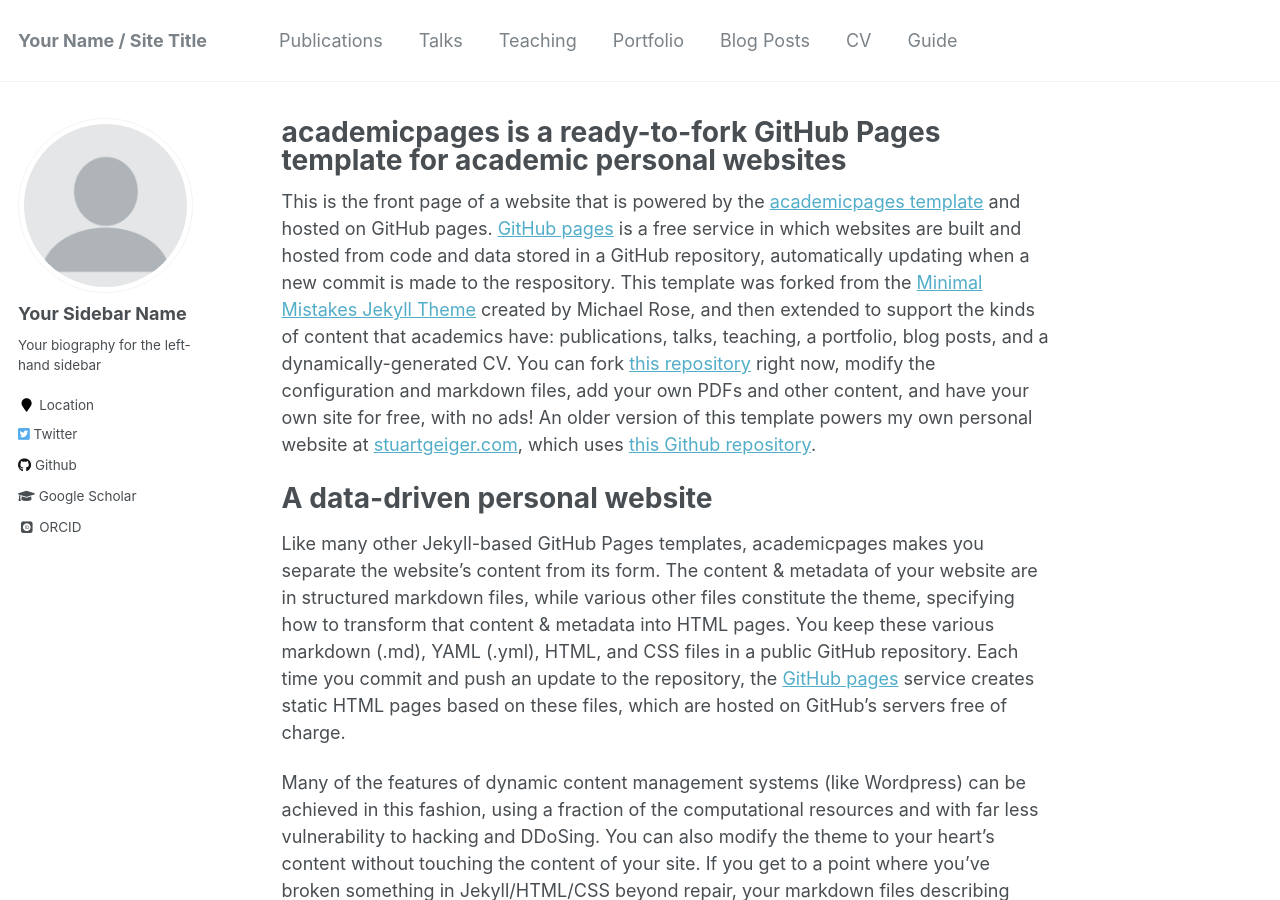
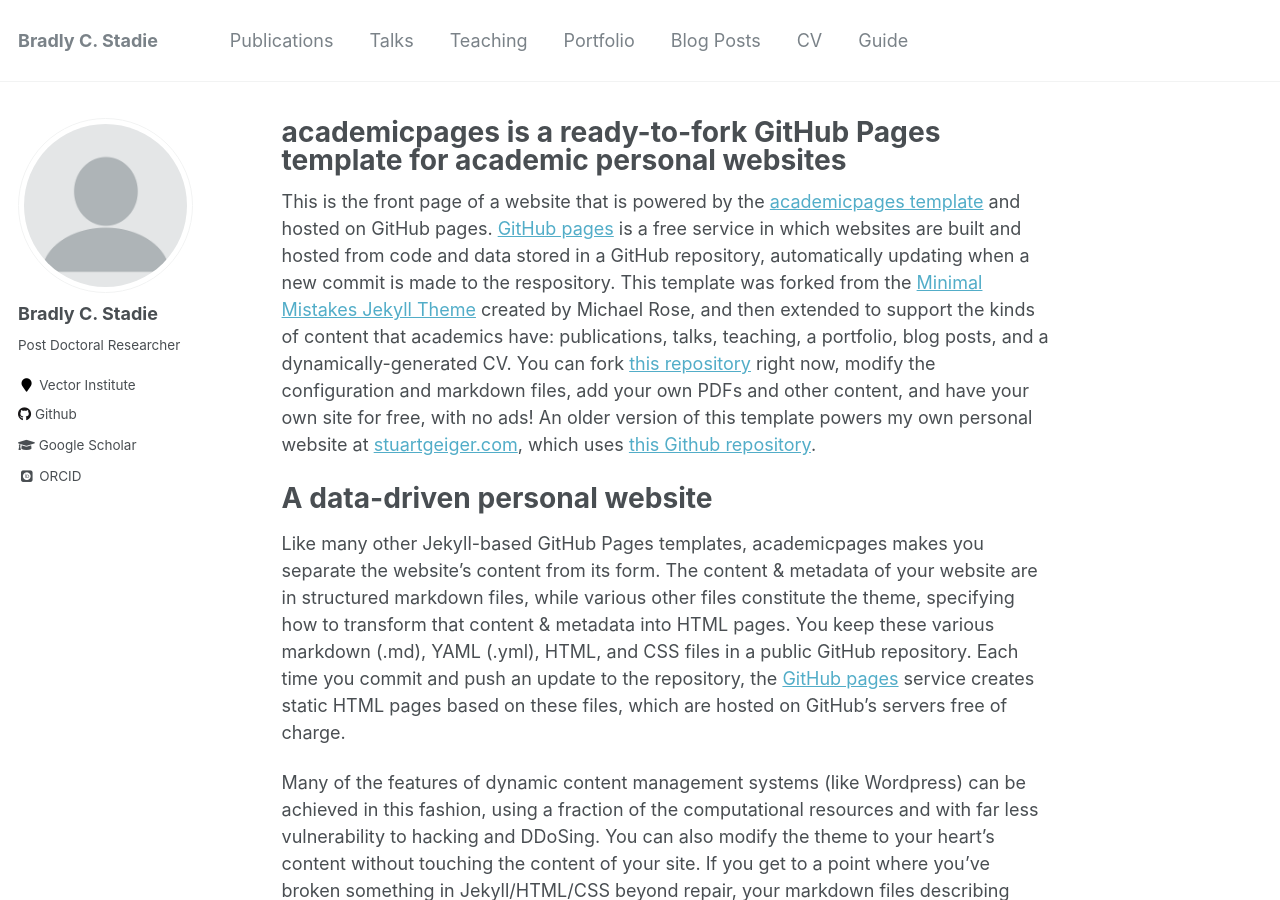
Before and after one commit to bstadie/bstadie.github.io, a Jekyll site: the page built from _pages/about.md, in a window 1280 px wide and 900 px high. Built offline with Jekyll 4.4.1, drawn with Linux system fonts in a browser that asks for light colours; some web fonts are replaced.

Commit message:
no message

```diff
--- a/_config.yml
+++ b/_config.yml
@@ -7,7 +7,7 @@
 
 # Site Settings
 locale                   : "en-US"
-title                    : "Your Name / Site Title"
+title                    : "Bradly C. Stadie"
 title_separator          : "-"
 name                     : &name "Your Name"
 description              : &description "personal description"
@@ -80,12 +80,12 @@ analytics:
 
 # Site Author
 author:
-  name             : "Your Sidebar Name"
+  name             : "Bradly C. Stadie"
   avatar           : "profile.png"
-  bio              : "Your biography for the left-hand sidebar"
-  location         : "Location"
+  bio              : "Post Doctoral Researcher"
+  location         : "Vector Institute"
   employer         :
-  googlescholar    : "http://yourfullgooglescholarurl.com"
+  googlescholar    : "https://scholar.google.ca/citations?user=lEV5F5kAAAAJ&hl=en&oi=ao"
   email            :
   researchgate     :  # example: "https://www.researchgate.net/profile/yourprofile"
   uri              :
@@ -95,7 +95,7 @@ author:
   flickr           :
   facebook         :
   foursquare       :
-  github           : "academicpages"
+  github           : "bstadie"
   google_plus      :
   keybase          :
   instagram        :
@@ -107,7 +107,7 @@ author:
   stackoverflow    : # http://stackoverflow.com/users/123456/username
   steam            :
   tumblr           :
-  twitter          : "replacethistwitterhandle"
+  twitter          : # "replacethistwitterhandle"
   vine             :
   weibo            :
   xing             :
```
